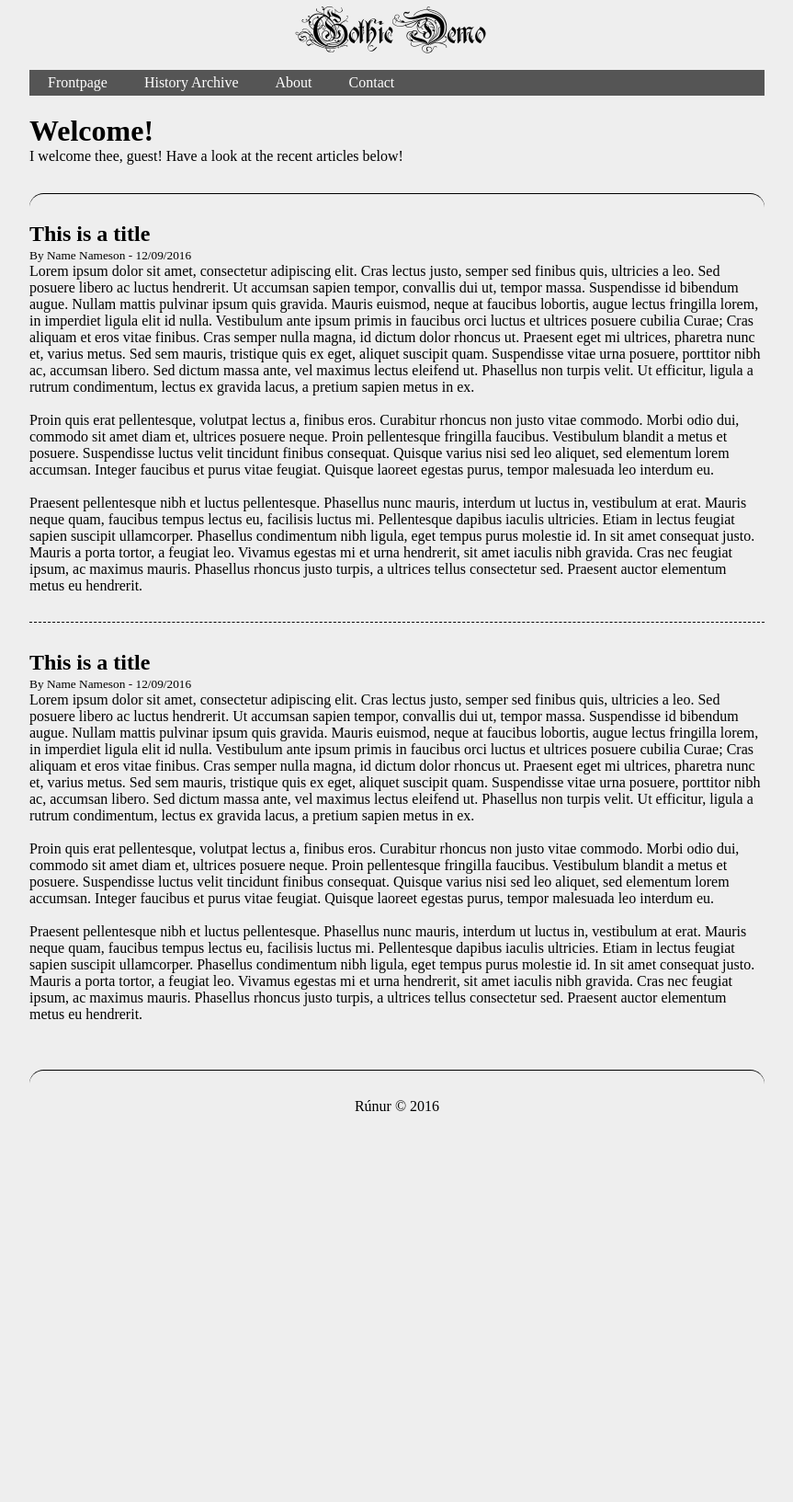
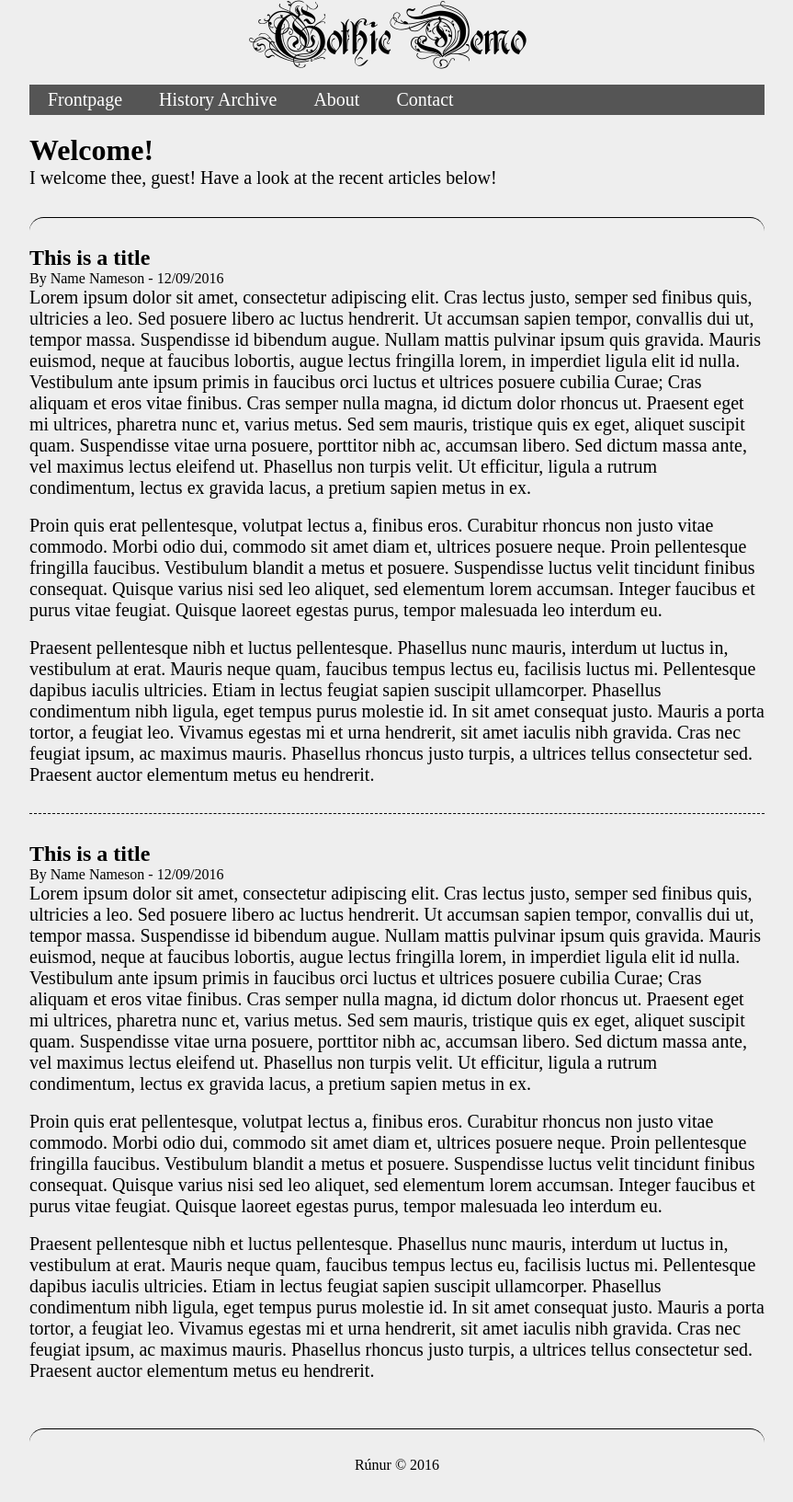
Before and after one commit to inuitviking/GothicDemo, a PHP site: page /index.php?page=home in a window 1280 px wide. Shown: the whole page at 92% size, without its empty margins (208-1071 px from the left). Before the commit the page ends 1208 px from the top, so only its background shows below. Run offline with PHP 8.4, Linux system fonts and the light colour scheme; some web fonts are replaced.

Commit message:
made fonts bigger

```diff
--- a/css/main.css
+++ b/css/main.css
@@ -35,10 +35,10 @@ body{
 }
 
 code{
-	font-size: 10pt;
+	font-size: 12pt;
 }
 
-input, textarea, label{
+input, textarea, label, p, pre{
 	font-size: 15pt;
 }
 
@@ -67,6 +67,7 @@ hr:before{
 header h1{
 	font-family: Ruritania, serif;
 	font-weight: 100;
+	font-size: 35pt;
 	color: black;
 	margin: 20px auto;
 	text-align: center;
@@ -90,6 +91,7 @@ header nav ul li a{
 	display: block;
 	padding: 5px 20px;
 	transition: all .5s;
+	font-size: 15pt;
 }
 
 header nav ul li a:hover{
```
